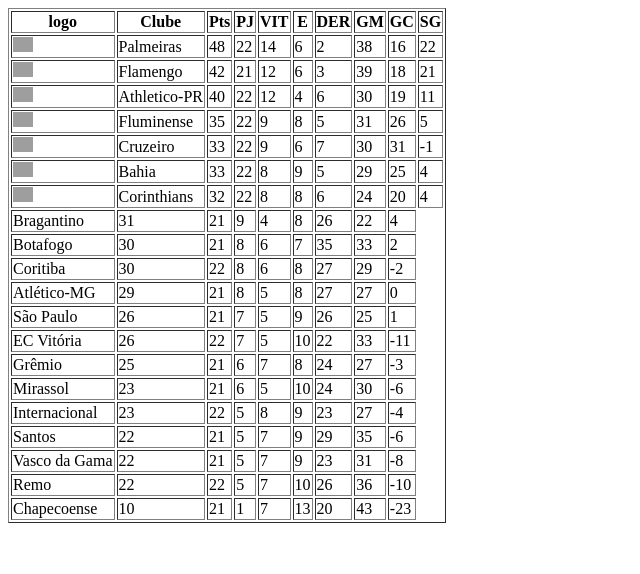
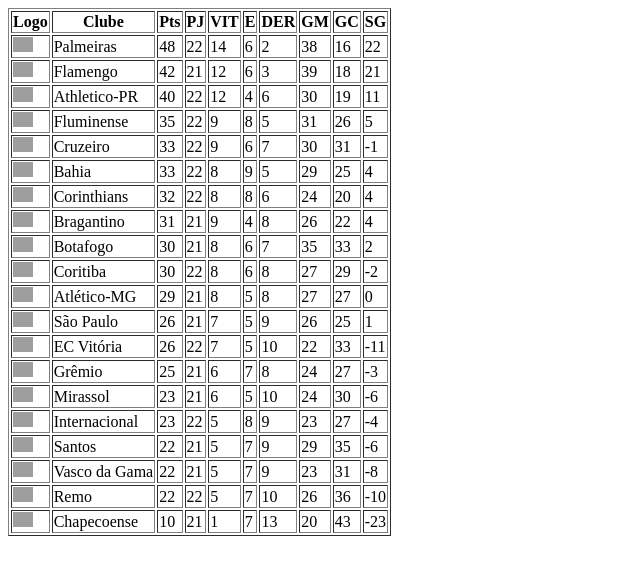
Before and after one commit to starsofi/projeto-HTML, a plain HTML site: page tabela/index1.html in a window 1280 px wide. Shown: the whole page, without its empty margins (0-640 px from the left). Drawn offline with Linux system fonts and the light colour scheme; grey boxes are pictures that could not be loaded.

Commit message:
Bandeiras

```diff
--- a/tabela/index1.html
+++ b/tabela/index1.html
@@ -12,7 +12,7 @@
             <tr>
 
 
-               <TH>logo</TH>
+               <TH>Logo</TH>
                 <th>Clube</th>
                 <th>Pts</th>
                 <th>PJ</th>
@@ -118,6 +118,7 @@
     </tr>
 
      <tr>
+        <td><img src="https://encrypted-tbn0.gstatic.com/images?q=tbn:ANd9GcRwEIuNtraKWiHNRI8aW6_4xwmZl79IUsQOGvz_0l0Yzg&s=10" alt="Bandeira Bragantino" width="20"></td>
         <td>Bragantino</td>
         <td>31</td>
         <td>21</td>
@@ -130,6 +131,7 @@
     </tr>
 
      <tr>
+        <td><img src="https://upload.wikimedia.org/wikipedia/commons/thumb/5/52/Botafogo_de_Futebol_e_Regatas_logo.svg/1280px-Botafogo_de_Futebol_e_Regatas_logo.svg.png?utm_source=pt.wikipedia.org&utm_campaign=index&utm_content=thumbnail" alt="Bandeira do Botafogo" width="20"></td>
         <td>Botafogo</td>
         <td>30</td>
         <td>21</td>
@@ -142,6 +144,7 @@
     </tr>
 
      <tr>
+        <td><img src="https://encrypted-tbn0.gstatic.com/images?q=tbn:ANd9GcQAFsEs-0b1VfKMmD-lC6_VwAKBci6kOhJmYUkRKxtJRA&s=10" alt="Bandeira de Coritiba" width="20"></td>
         <td>Coritiba</td>
         <td>30</td>
         <td>22</td>
@@ -154,6 +157,7 @@
     </tr>
 
      <tr>
+        <td><img src="https://upload.wikimedia.org/wikipedia/commons/thumb/4/41/Logo_of_Clube_Atl%C3%A9tico_Mineiro.svg/250px-Logo_of_Clube_Atl%C3%A9tico_Mineiro.svg.png?utm_source=pt.wikipedia.org&utm_campaign=parser&utm_content=thumbnail" alt="Bandeira do Atlético-MG" width="20"></td>
         <td>Atlético-MG</td>
         <td>29</td>
         <td>21</td>
@@ -166,6 +170,7 @@
     </tr>
 
      <tr>
+        <td><img src="https://encrypted-tbn0.gstatic.com/images?q=tbn:ANd9GcQ-tvSZt2kQl_zUYqQ9Ld0mjsv2Xd5Ahm0YVIWyr5tLzA&s" alt="Bandeira do São Paulo" width="20"></td>
         <td>São Paulo</td>
         <td>26</td>
         <td>21</td>
@@ -178,6 +183,7 @@
     </tr>
 
      <tr>
+        <td><img src="https://encrypted-tbn0.gstatic.com/images?q=tbn:ANd9GcREzNfvv_zZTlX8aJ1yRAB_hwTQp0PgzrhxCLzbLO9BqQ&s" alt="Bandeira do EC Vitória" width="20"></td>
         <td>EC Vitória</td>
         <td>26</td>
         <td>22</td>
@@ -190,6 +196,7 @@
     </tr>
 
      <tr>
+        <td><img src="https://upload.wikimedia.org/wikipedia/commons/0/08/Gremio_logo.svg?utm_source=pt.wikipedia.org&utm_campaign=index&utm_content=original" alt="Bandeira do Grêmio" width="20"></td>
         <td>Grêmio</td>
         <td>25</td>
         <td>21</td>
@@ -202,6 +209,7 @@
     </tr>
 
      <tr>
+        <TD><img src="https://upload.wikimedia.org/wikipedia/commons/f/fd/Mirassol_Futebol_Clube_logo_%283_stars%29.png?utm_source=pt.wikipedia.org&utm_campaign=index&utm_content=original" alt="Bandeira do Mirassol" width="20"></TD>
         <td>Mirassol</td>
         <td>23</td>
         <td>21</td>
@@ -214,6 +222,7 @@
     </tr>
 
      <tr>
+        <td><img src="https://upload.wikimedia.org/wikipedia/commons/f/f1/Escudo_do_Sport_Club_Internacional.svg?utm_source=pt.wikipedia.org&utm_campaign=index&utm_content=original" alt="Bandeira do Internacional" width="20"></td>
         <td>Internacional</td>
         <td>23</td>
         <td>22</td>
@@ -226,6 +235,7 @@
     </tr>
 
      <tr>
+        <TD><img src="https://upload.wikimedia.org/wikipedia/commons/thumb/0/0e/Santos_Futebol_Clube_logo_%28with_stars_and_crown%29.png/250px-Santos_Futebol_Clube_logo_%28with_stars_and_crown%29.png?utm_source=pt.wikipedia.org&utm_campaign=parser&utm_content=thumbnail" alt="Bandeira do Santos" width="20"></TD>
         <td>Santos</td>
         <td>22</td>
         <td>21</td>
@@ -238,6 +248,7 @@
     </tr>
 
      <tr>
+        <td><img src="https://upload.wikimedia.org/wikipedia/pt/thumb/8/8b/EscudoDoVascoDaGama.svg/250px-EscudoDoVascoDaGama.svg.png?utm_source=pt.wikipedia.org&utm_campaign=parser&utm_content=thumbnail" alt="Bandeira do Vasco da Gama" width="20"></td>
         <td>Vasco da Gama</td>
         <td>22</td>
         <td>21</td>
@@ -250,6 +261,7 @@
     </tr>
 
      <tr>
+        <td><img src="https://encrypted-tbn0.gstatic.com/images?q=tbn:ANd9GcSEwyfEowAVbIeQ0Y2yFrg0Fevya7rZrN2abgTjYPZ_Ng&s" alt="Bandeira do Remo" width="20"></td>
         <td>Remo</td>
         <td>22</td>
         <td>22</td>
@@ -262,6 +274,7 @@
     </tr>
 
      <tr>
+        <TD><img src="https://chapecoense.com/wp-content/uploads/2022/06/escudo.png" alt="Bandeira do Chapecoense" width="20"></TD>
         <td>Chapecoense</td>
         <td>10</td>
         <td>21</td>
```
